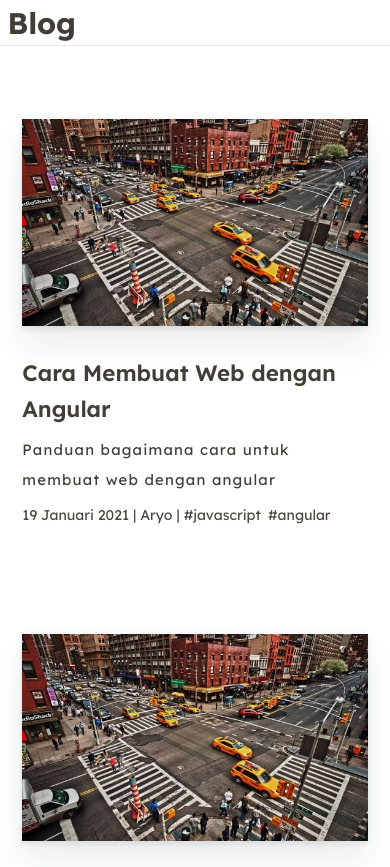
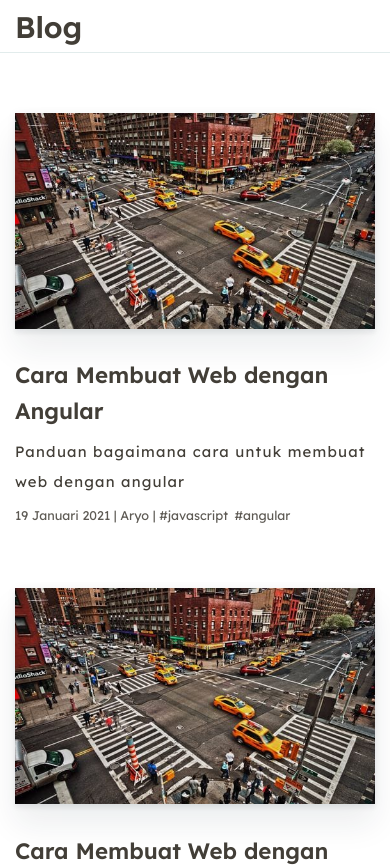
Before and after one commit to tarsisius/nextjs-static-blog, a Next.js app: page / in a window 390 px wide. Shown: the top 867 px of the page. Built offline with nearby package versions, Linux system fonts and the light colour scheme.

Commit message:
Update Minor

```diff
--- a/components/Box.js
+++ b/components/Box.js
@@ -15,7 +15,7 @@ export default function Box({
     <div className="box">
       <Link href={"/" + slug} passHref>
         <a>
-          <img className="box_image" src={coverImage} />
+          <img className="box_image" src={coverImage} alt="Thumbnail" />
         </a>
       </Link>
       <div className="box_content">
--- a/styles/styles.css
+++ b/styles/styles.css
@@ -96,9 +96,9 @@ h4 {
 .header {
   border-bottom: 1px solid #e2ecec;
   z-index: 2;
-  background-color: var(--background-box);
+  background-color: hsla(0,0%,100%,0.9);
   flex-wrap: nowrap;
-  position: fixed;
+  position: sticky;
   top: 0;
   width: 100%;
   transition: background-color 0.3s, border-color, 0.3s;
@@ -109,12 +109,12 @@ h4 {
   display: flex;
   align-items: center;
   flex-wrap: wrap;
-  height: 3em;
+  height: 3.5em;
 }
 .header_logo {
   display: flex;
   font-size: 2em;
-  font-weight: 700;
+  font-weight: 600;
 }
 .header_logo span {
   cursor: pointer;
@@ -129,7 +129,7 @@ h4 {
 }
 .layout {
   max-width: var(--max-width);
-  margin: 6em auto 0 auto;
+  margin: 4em auto 0 auto;
 }
 .list {
   display: flex;
@@ -228,8 +228,8 @@ h4 {
 .box_info {
   display: block;
   margin-top: 0.5em;
-  font-size: 0.95em;
-  opacity: 0.95;
+  font-size: 0.85em;
+  opacity: 0.85;
   line-height: 2;
 }
 /* Category */
@@ -302,8 +302,6 @@ h4 {
   .box {
     grid-template-columns: 1fr;
     margin-bottom: 4em;
-    padding: 1em;
-    margin-top: 1em;
   }
   .box_image {
     width: 100%;
@@ -316,10 +314,4 @@ h4 {
   body {
     font-size: 93%;
   }
-  .header {
-    padding: 0 0.5em;
-  }
-  .layout {
-    padding: 0 0.5em;
-  }
 }
```
